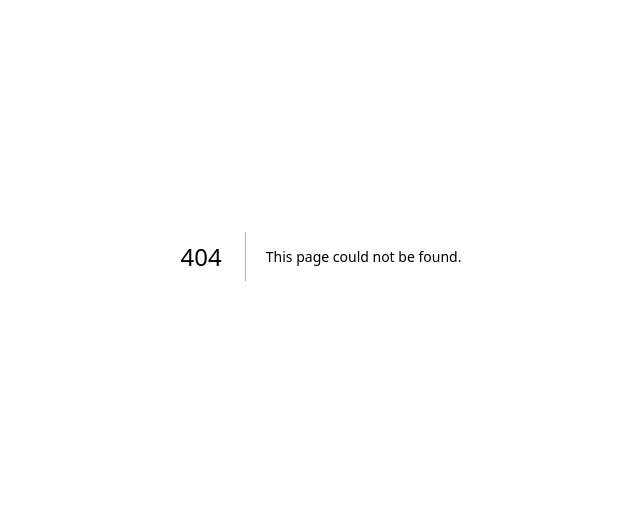
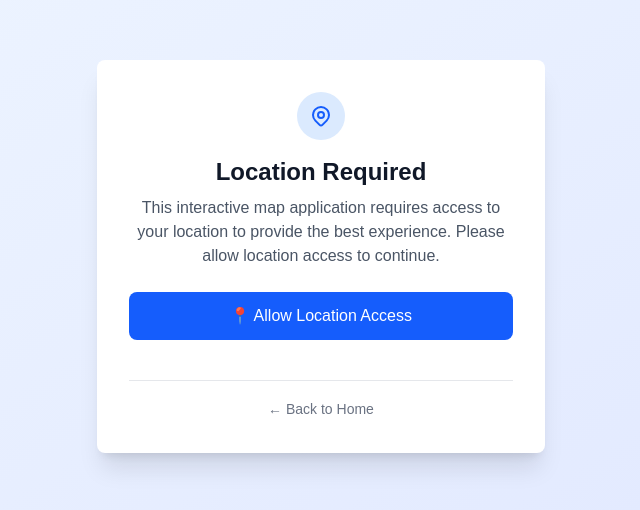
Before and after one commit to insertokname/schizofix, a Next.js app: page /map in a window 1280 px wide. Before the commit this address had no page. Shown: the part 144-654 px from the top of the page, without its empty margins (319-959 px from the left). Built offline with nearby package versions, Linux system fonts and the light colour scheme.

Commit message:
added map with your location

```diff
--- a/package.json
+++ b/package.json
@@ -12,9 +12,11 @@
     "@react-three/drei": "^10.6.1",
     "@react-three/fiber": "^9.3.0",
     "@react-three/xr": "^6.6.20",
+    "leaflet": "^1.9.4",
     "next": "15.4.5",
     "react": "19.1.0",
     "react-dom": "19.1.0",
+    "react-leaflet": "^5.0.0",
     "three": "^0.178.0"
   },
   "devDependencies": {
--- /dev/null
+++ b/src/app/map/MapComponent.js
@@ -0,0 +1,65 @@
+import { MapContainer, TileLayer, Marker, Popup, useMap } from 'react-leaflet'
+import L from 'leaflet'
+import { useEffect } from 'react'
+import 'leaflet/dist/leaflet.css'
+
+// Fix for default markers in React-Leaflet
+delete L.Icon.Default.prototype._getIconUrl
+L.Icon.Default.mergeOptions({
+  iconRetinaUrl: 'https://cdnjs.cloudflare.com/ajax/libs/leaflet/1.7.1/images/marker-icon-2x.png',
+  iconUrl: 'https://cdnjs.cloudflare.com/ajax/libs/leaflet/1.7.1/images/marker-icon.png',
+  shadowUrl: 'https://cdnjs.cloudflare.com/ajax/libs/leaflet/1.7.1/images/marker-shadow.png',
+})
+
+// Component to handle map center updates
+function ChangeView({ center, zoom }) {
+  const map = useMap()
+
+  useEffect(() => {
+    map.setView(center, zoom)
+  }, [center, zoom, map])
+
+  return null
+}
+
+export default function MapComponent({ coordinates, hasUserLocation }) {
+  const position = [coordinates.lat, coordinates.lng]
+
+  return (
+    <MapContainer
+      center={position}
+      zoom={13}
+      style={{ height: '100vh', width: '100%' }}
+      className="z-0"
+    >
+      <ChangeView center={position} zoom={13} />
+
+      {/* OpenStreetMap tile layer */}
+      <TileLayer
+        attribution='&copy; <a href="https://www.openstreetmap.org/copyright">OpenStreetMap</a> contributors'
+        url="https://{s}.tile.openstreetmap.org/{z}/{x}/{y}.png"
+      />
+
+      {/* Satellite view alternative (commented out) */}
+      {/*
+      <TileLayer
+        attribution='&copy; <a href="https://www.esri.com/">Esri</a>'
+        url="https://server.arcgisonline.com/ArcGIS/rest/services/World_Imagery/MapServer/tile/{z}/{y}/{x}"
+      />
+      */}
+
+      {/* Marker at current position */}
+      <Marker position={position}>
+        <Popup>
+          <div className="text-center">
+            <strong>📍 Your Location</strong>
+            <br />
+            Lat: {coordinates.lat.toFixed(6)}
+            <br />
+            Lng: {coordinates.lng.toFixed(6)}
+          </div>
+        </Popup>
+      </Marker>
+    </MapContainer>
+  )
+}
--- /dev/null
+++ b/src/app/map/page.js
@@ -0,0 +1,144 @@
+'use client'
+
+import dynamic from 'next/dynamic'
+import { useState } from 'react'
+
+// Dynamic import to avoid SSR issues with Leaflet
+const MapComponent = dynamic(() => import('./MapComponent'), {
+  ssr: false,
+  loading: () => (
+    <div className="flex items-center justify-center h-screen">
+      <div className="text-lg">Loading map...</div>
+    </div>
+  )
+})
+
+export default function MapPage() {
+  const [coordinates, setCoordinates] = useState({ lat: 40.7128, lng: -74.0060 }) // Default to NYC
+  const [hasUserLocation, setHasUserLocation] = useState(false)
+  const [locationError, setLocationError] = useState(null)
+
+  const handleLocationClick = () => {
+    setLocationError(null)
+    if (navigator.geolocation) {
+      navigator.geolocation.getCurrentPosition(
+        (position) => {
+          setCoordinates({
+            lat: position.coords.latitude,
+            lng: position.coords.longitude
+          })
+          setHasUserLocation(true)
+          setLocationError(null)
+        },
+        (error) => {
+          console.error('Error getting location:', error)
+          let errorMessage = 'Could not get your location. '
+
+          switch(error.code) {
+            case 1: // PERMISSION_DENIED
+              errorMessage += 'Location access was denied. Please enable location permissions in your browser settings.'
+              break
+            case 2: // POSITION_UNAVAILABLE
+              errorMessage += 'Location information is unavailable.'
+              break
+            case 3: // TIMEOUT
+              errorMessage += 'Location request timed out.'
+              break
+            default:
+              errorMessage += 'An unknown error occurred.'
+              break
+          }
+
+          setLocationError(errorMessage)
+          setHasUserLocation(false)
+        }
+      )
+    } else {
+      const errorMessage = 'Geolocation is not supported by this browser.'
+      setLocationError(errorMessage)
+      setHasUserLocation(false)
+    }
+  }
+
+  return (
+    <div className="relative h-screen w-full">
+      {hasUserLocation ? (
+        <>
+          {/* Header */}
+          <div className="absolute top-4 left-4 right-4 z-[1000] bg-white/90 backdrop-blur-sm rounded-lg p-4 shadow-lg">
+            <div className="flex items-center justify-between">
+              <h1 className="text-2xl font-bold text-gray-800">Interactive Map</h1>
+              <div className="flex gap-2">
+                <button
+                  onClick={handleLocationClick}
+                  className="px-4 py-2 bg-blue-600 text-white rounded-lg hover:bg-blue-700 transition-colors"
+                >
+                  📍 Refresh Location
+                </button>
+                <a
+                  href="/"
+                  className="px-4 py-2 bg-gray-600 text-white rounded-lg hover:bg-gray-700 transition-colors"
+                >
+                  🏠 Home
+                </a>
+              </div>
+            </div>
+            <div className="mt-2 text-sm text-gray-600">
+              <span className="text-green-600">✓ Using your location</span>
+              <br />
+              Lat: {coordinates.lat.toFixed(4)}, Lng: {coordinates.lng.toFixed(4)}
+            </div>
+          </div>
+
+          {/* Map */}
+          <MapComponent coordinates={coordinates} hasUserLocation={hasUserLocation} />
+        </>
+      ) : (
+        /* Location Request Screen */
+        <div className="flex items-center justify-center h-screen bg-gradient-to-br from-blue-50 to-indigo-100">
+          <div className="bg-white rounded-lg shadow-xl p-8 max-w-md w-full mx-4">
+            <div className="text-center">
+              <div className="mx-auto flex items-center justify-center h-12 w-12 rounded-full bg-blue-100 mb-4">
+                <svg className="h-6 w-6 text-blue-600" fill="none" viewBox="0 0 24 24" stroke="currentColor">
+                  <path strokeLinecap="round" strokeLinejoin="round" strokeWidth={2} d="M17.657 16.657L13.414 20.9a1.998 1.998 0 01-2.827 0l-4.244-4.243a8 8 0 1111.314 0z" />
+                  <path strokeLinecap="round" strokeLinejoin="round" strokeWidth={2} d="M15 11a3 3 0 11-6 0 3 3 0 016 0z" />
+                </svg>
+              </div>
+
+              <h2 className="text-2xl font-bold text-gray-900 mb-2">Location Required</h2>
+              <p className="text-gray-600 mb-6">
+                This interactive map application requires access to your location to provide the best experience.
+                Please allow location access to continue.
+              </p>
+
+              <button
+                onClick={handleLocationClick}
+                className="w-full bg-blue-600 text-white py-3 px-4 rounded-lg hover:bg-blue-700 transition-colors font-medium mb-4"
+              >
+                📍 Allow Location Access
+              </button>
+
+              {locationError && (
+                <div className="mt-4 p-3 bg-red-100 border border-red-300 rounded text-red-700 text-sm">
+                  <strong>Error:</strong> {locationError}
+                  <div className="mt-2 text-xs">
+                    Please check your browser settings and ensure location permissions are enabled for this site.
+                  </div>
+                </div>
+              )}
+
+              <div className="mt-6 pt-4 border-t border-gray-200">
+                <a
+                  href="/"
+                  className="text-gray-500 hover:text-gray-700 transition-colors text-sm"
+                >
+                  ← Back to Home
+                </a>
+              </div>
+            </div>
+          </div>
+        </div>
+      )}
+    </div>
+  )
+}
--- a/src/app/page.js
+++ b/src/app/page.js
@@ -31,6 +31,12 @@ export default function Home() {
             href="/ar"
           >
             AR Demo
+          </a>
+          <a
+            className="rounded-full border border-solid border-transparent transition-colors flex items-center justify-center bg-green-600 text-white gap-2 hover:bg-green-700 font-medium text-sm sm:text-base h-10 sm:h-12 px-4 sm:px-5 sm:w-auto"
+            href="/map"
+          >
+            🗺️ Map
           </a>
           <a
             className="rounded-full border border-solid border-transparent transition-colors flex items-center justify-center bg-foreground text-background gap-2 hover:bg-[#383838] dark:hover:bg-[#ccc] font-medium text-sm sm:text-base h-10 sm:h-12 px-4 sm:px-5 sm:w-auto"
```
Also changed, not shown: 1 other file (tests, documents, lock files or other folders).
